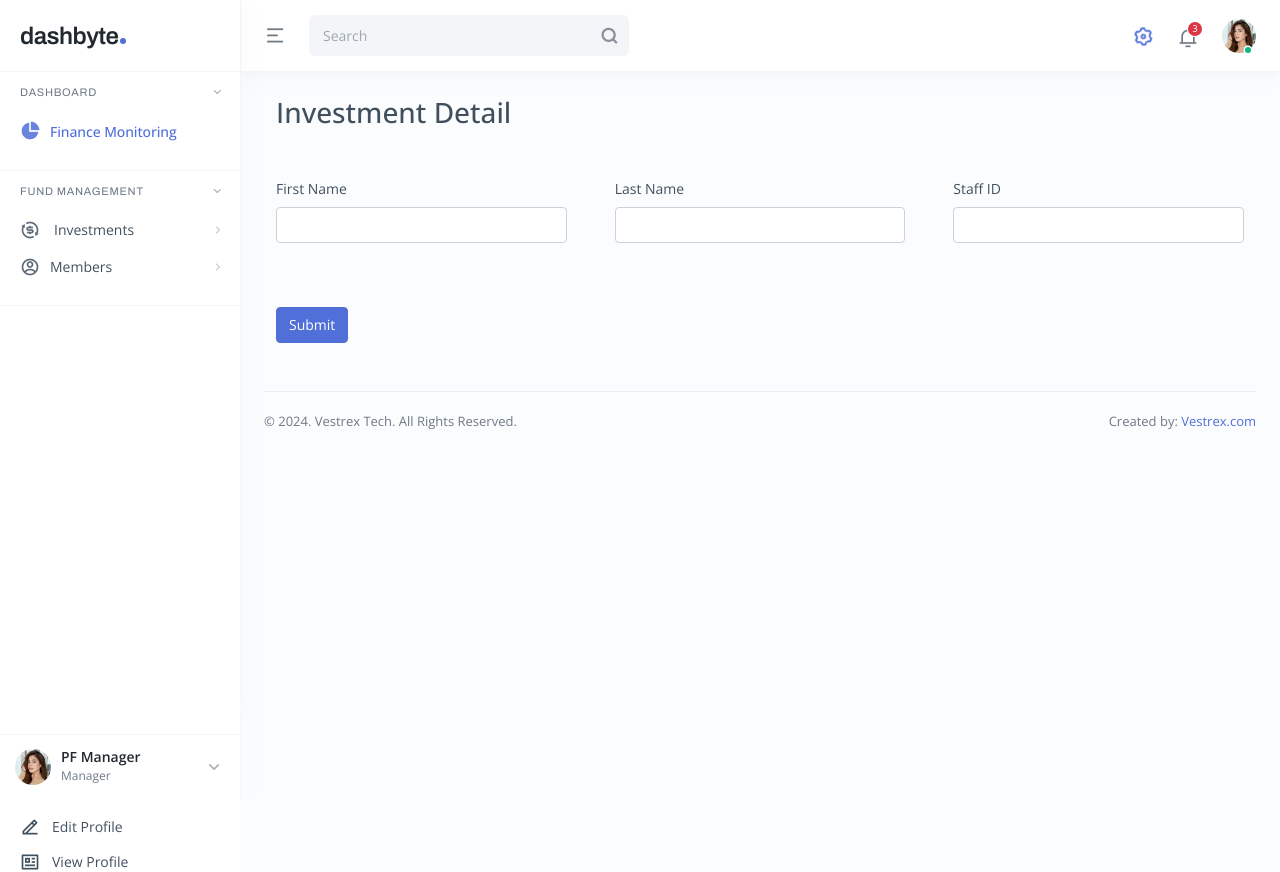
After one commit to davidogit/provident_unit, a Django app: page /fund/addMember/ in a window 1280 px wide. The commit adds this page. Run offline with Django 5.2, Linux system fonts and the light colour scheme; some libraries are stand-ins or nearby versions.

Commit message:
Changes to Investment and member lists

```diff
--- a/ProvidentFund/Fund/models.py
+++ b/ProvidentFund/Fund/models.py
@@ -1,4 +1,5 @@
 from django.db import models
+from django.urls import reverse
 
 # Create your models here.
 
@@ -18,15 +19,22 @@ class InvestmentDetail(models.Model):
     def __str__(self):
         return f'{self.account_name}\'s account'
 
+    def get_absolute_url(self):
+        return reverse('investment_detail', kwargs={'pk':self.pk})
+
 
 class Member(models.Model):
     first_name = models.CharField(max_length=30)
     last_name = models.CharField(max_length=30)
     staff_id = models.PositiveIntegerField(unique=True)
-    total_amount_to_date = models.DecimalField(max_digits=10, decimal_places=2)
-    profit = models.DecimalField(max_digits=10, decimal_places=2)
-    status = models.CharField(max_length=20)
+    total_amount_to_date = models.DecimalField(max_digits=10, decimal_places=2, blank=True, null=True)
+    profit = models.DecimalField(max_digits=10, decimal_places=2,blank=True, null=True)
+    status = models.CharField(max_length=20,blank=True, null=True)
     subscription_date = models.DateTimeField(auto_now_add=True)
+    updated_date = models.DateTimeField(auto_now=True)
 
     def __str__(self):
         return f'{self.first_name} {self.last_name}\'s account'
+
+    def get_absolute_url(self):
+        return reverse('member_detail', kwargs={'pk':self.pk})
--- a/ProvidentFund/Fund/templates/dashboard/base.html
+++ b/ProvidentFund/Fund/templates/dashboard/base.html
@@ -14,7 +14,7 @@
     <meta name="author" content="Themepixels">
 
     <!-- Favicon -->
-    <link rel="shortcut icon" type="image/x-icon" href="../assets/img/favicon.png">
+    <link rel="shortcut icon" type="image/x-icon" href="{% static 'assets/img/favicon.png' %}">
 
     <title>DashByte - Premium Dashboard Template</title>
 
@@ -61,7 +61,7 @@
               <a href="#" class="nav-link has-sub"><i class="ri-account-circle-line"></i> <span>Members</span></a>
               <nav class="nav nav-sub">
                 <a href="{% url 'member_list' %}" class="nav-sub-link">Active PF Members</a>
-                <a href="../pages/sign-in-2.html" class="nav-sub-link">Add Member</a>
+                <a href="{% url 'add_member' %}" class="nav-sub-link">Add Member</a>
               </nav>
             </li>
 
--- /dev/null
+++ b/ProvidentFund/Fund/templates/dashboard/member_form.html
@@ -0,0 +1,46 @@
+{% extends 'dashboard/base.html' %}
+
+{% block content %}
+
+<div class="main main-app p-3 p-lg-4">
+    <div class="row row-cols-auto g-4 g-xxl-5">
+        <div class="col-xl">
+            <div class="container">
+              <h2 class="mb-5">Investment Detail</h2>
+
+              <form method="POST">
+                {% csrf_token %}
+                <div class="row g-5">
+                    <div class="col-md-4">
+                        <div class="form-group mb-3">
+                            <label for="firstName" class="form-label">First Name</label>
+                            <input type="text" class="form-control" id="firstName" min="1" name="first_name">
+                        </div>
+                    </div>
+
+
+                    <div class="col-md-4">
+                        <div class="form-group mb-3">
+                            <label for="lastName" class="form-label">Last Name</label>
+                            <input type="text" class="form-control" id="lastName" name="last_name">
+                        </div>
+                    </div>
+
+                    <div class="col-md-4">
+                        <div class="form-group mb-3">
+                            <label for="staffId" class="form-label">Staff ID</label>
+                            <input type="text" class="form-control" id="staffId" min="1" name="staff_id">
+                        </div>
+                    </div>
+                    <div>
+                        <input type="submit" class="btn btn-primary" value="Submit">
+                    </div>
+
+              </form>
+            </div>
+        </div>
+      </div>
+    </div>
+
+    <!-- main -->
+{% endblock %}
--- a/ProvidentFund/Fund/urls.py
+++ b/ProvidentFund/Fund/urls.py
@@ -5,8 +5,14 @@ from . import views
 urlpatterns =[
     path('', views.Invest.as_view(), name='finance_page'),
     path('addInvestment/', views.AddInvestment.as_view(), name='add_investment'),
-    path('List/', views.InvestmentListView.as_view(), name='investment_list'),
+    path('investmentList/', views.InvestmentListView.as_view(), name='investment_list'),
     path('memberList/', views.MemberListView.as_view(), name='member_list'),
     path('<int:pk>/', views.MemberDetailView.as_view(), name='member_detail'),
     path('investmentDetail/<int:pk>/', views.InvestmentDetailView.as_view(), name='investment_detail'),
+    path('addMember/', views.AddMemberView.as_view(), name='add_member'),
+    path('update/<int:pk>', views.InvestmentUpdateView.as_view(), name='investment_update'),
+    path('memberUpdate/<int:pk>/', views.MemberUpdateView.as_view(), name='member_update'),
+    path('deleteMember/<int:pk>/', views.MemberDeleteView.as_view(), name='delete_member'),
+    path('deleteInvestment/<int:pk>/', views.InvestmentDeleteView.as_view(), name='delete_investment'),
+
 ]
--- a/ProvidentFund/Fund/views.py
+++ b/ProvidentFund/Fund/views.py
@@ -1,7 +1,7 @@
 from django.forms import BaseModelForm
 from django.http import HttpResponse
 from django.shortcuts import render, redirect
-from django.views.generic import TemplateView, ListView,DetailView,UpdateView,CreateView
+from django.views.generic import TemplateView, ListView,DetailView,UpdateView,CreateView,DeleteView
 # Create your views here.
 from Fund.models import InvestmentDetail, Member
 from django.urls import reverse_lazy
@@ -23,7 +23,13 @@ class InvestmentListView(ListView):
 
     def get_context_data(self, **kwargs):
         context = super().get_context_data(**kwargs)
-        context['investment_count'] = self.get_queryset().count()
+        queryset = self.get_queryset()
+
+        context['investment_count']= queryset.count()
+        context['T_bills_count'] = queryset.filter(investment_type='T-bills').count()
+        context['F_deposit_count'] = queryset.filter(investment_type='F-deposit').count()
+        context['D_interest_count'] = queryset.filter(investment_type='D-interest').count()
+
         return context
 
 
@@ -31,12 +37,26 @@ class InvestmentListView(ListView):
 class InvestmentDetailView(DetailView):
     model = InvestmentDetail
     template_name = 'dashboard/investment_details.html'
+    context_object_name = 'investment_detail'
 
 # Adding an investment
 class AddInvestment(CreateView):
     model=InvestmentDetail
     fields = ('investment_type','account_name','account_type','account_number','principal_amount','interest_amount','interest_start_date','interest_end_date','interest_percentage')
-    template_name = 'dashboard/addInvestment.html'
+    template_name = 'dashboard/investment_form.html'
+    success_url = reverse_lazy('investment_list')
+
+# Updating an Investement's details
+class InvestmentUpdateView(UpdateView):
+    model = InvestmentDetail
+    fields = ('investment_type','account_name','account_type','account_number','principal_amount','interest_amount','interest_start_date','interest_end_date','interest_percentage')
+    template_name = 'dashboard/investment_form.html'
+
+
+# Deleting an Investment from Database
+class InvestmentDeleteView(DeleteView):
+    model = InvestmentDetail
+    template_name = 'dashboard/delete_investment.html'
     success_url = reverse_lazy('investment_list')
 
 
@@ -53,7 +73,28 @@ class MemberListView(ListView):
 
 
 # Memeber detailed View
-
 class MemberDetailView(DetailView):
     model = Member
     template_name = 'dashboard/member_details.html'
+
+
+# Member creating View
+class AddMemberView(CreateView):
+    model = Member
+    fields = ('first_name','last_name','staff_id')
+    template_name = 'dashboard/member_form.html'
+    success_url = reverse_lazy('member_list')
+
+
+# Updating an member's details
+class MemberUpdateView(UpdateView):
+    model = Member
+    fields = ('first_name','last_name','staff_id')
+    template_name = 'dashboard/member_form.html'
+
+
+# Deleting a member from Database
+class MemberDeleteView(DeleteView):
+    model = Member
+    template_name = 'dashboard/delete_member.html'
+    success_url = reverse_lazy('member_list')
```
Also changed, not shown: ProvidentFund/Fund/templates/dashboard/addInvestment.html (deleted, +0 -69 lines), ProvidentFund/Fund/templates/dashboard/delete_investment.html (added, +36 -0 lines), ProvidentFund/Fund/templates/dashboard/delete_member.html (added, +37 -0 lines), ProvidentFund/Fund/templates/dashboard/investment_details.html (+46 -0 lines), ProvidentFund/Fund/templates/dashboard/investment_form.html (added, +72 -0 lines), ProvidentFund/Fund/templates/dashboard/investment_list.html (+6 -4 lines), ProvidentFund/Fund/templates/dashboard/member_details.html (+13 -3 lines), ProvidentFund/Fund/templates/dashboard/member_list.html (+8 -2 lines), ProvidentFund/Fund/migrations/0009_alter_member_profit_alter_member_status_and_more.py (added), ProvidentFund/Fund/migrations/0010_alter_member_total_amount_to_date.py (added), ProvidentFund/Fund/migrations/0011_alter_member_profit_alter_member_status.py (added), ProvidentFund/Fund/migrations/0012_member_updated_date.py (added), ProvidentFund/db.sqlite3.
